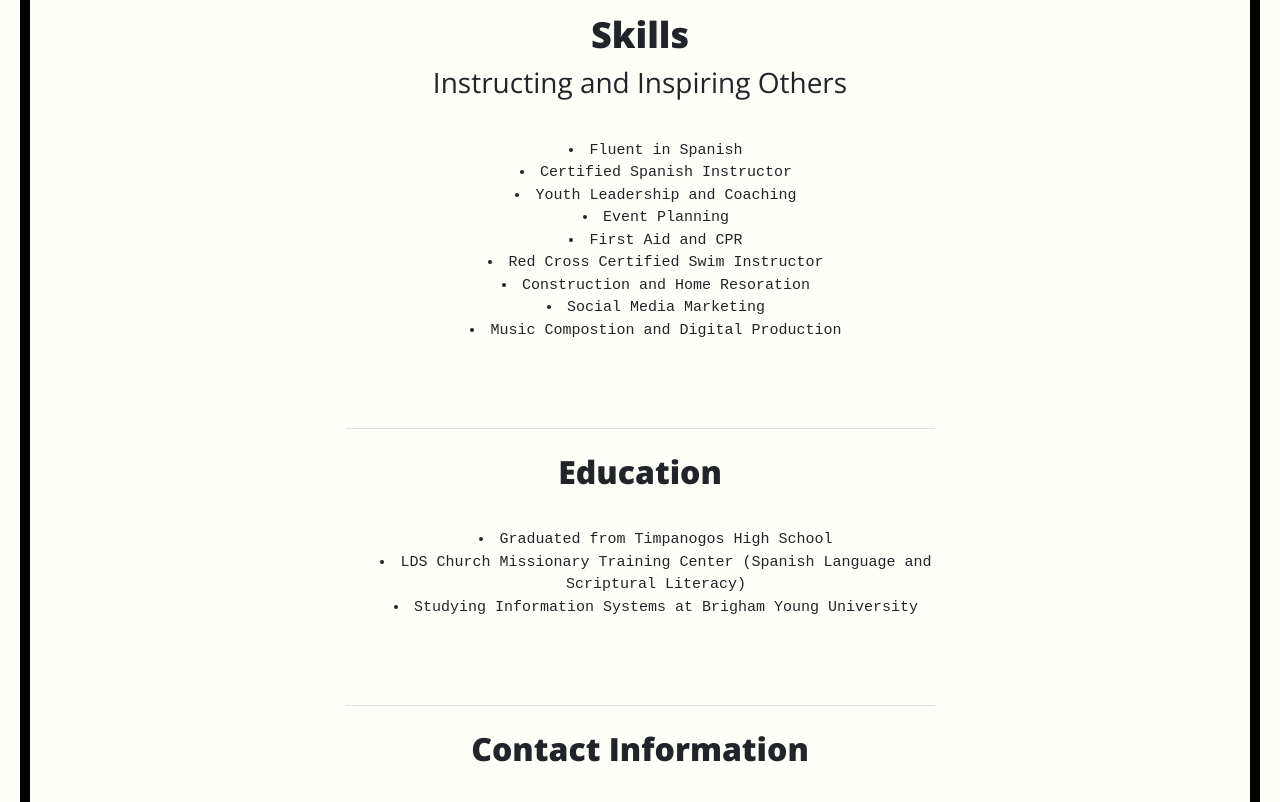
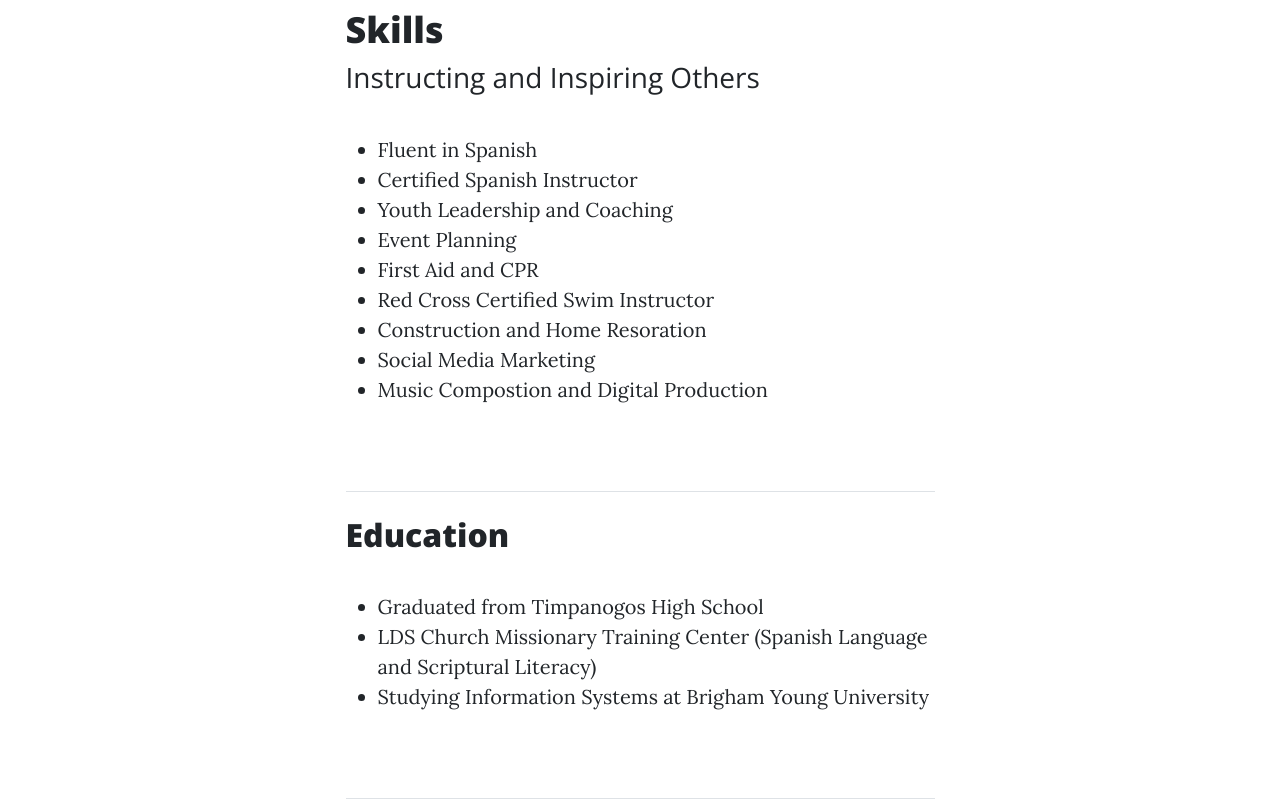
Before and after one commit to christainc3213/final, a plain HTML site: page index.html in a window 1280 px wide. Shown: the part 1140-1942 px from the top of the page. Drawn offline with nearby package versions, Linux system fonts and the light colour scheme; files that its build step writes are made by us from their sources; a script that the page names is missing.

Commit message:
Add files via upload

```diff
--- a/index.html
+++ b/index.html
@@ -14,7 +14,7 @@
         <link href="https://fonts.googleapis.com/css?family=Open+Sans:300italic,400italic,600italic,700italic,800italic,400,300,600,700,800" rel="stylesheet" type="text/css" />
         <!-- Core theme CSS (includes Bootstrap)-->
         <link href="css/styles.css" rel="stylesheet" />
-        <link rel="stylesheet" type="text/css" href="./css/mystyles.css">
+        <link rel="stylesheet" type="text/css" href="styles.css">
     </head>
     <body>
         <!-- Navigation-->
--- a/scratch.html
+++ b/scratch.html
@@ -7,7 +7,7 @@
     <title>Document</title>
 </head>
 <body>
-    <link href="css/mystyles.css" rel="stylesheet" />
+    <link href="mystyles.css" rel="stylesheet" />
     <h1 id="top">Christian Christesen</h1>
     <p>Discography</p>
 
```
